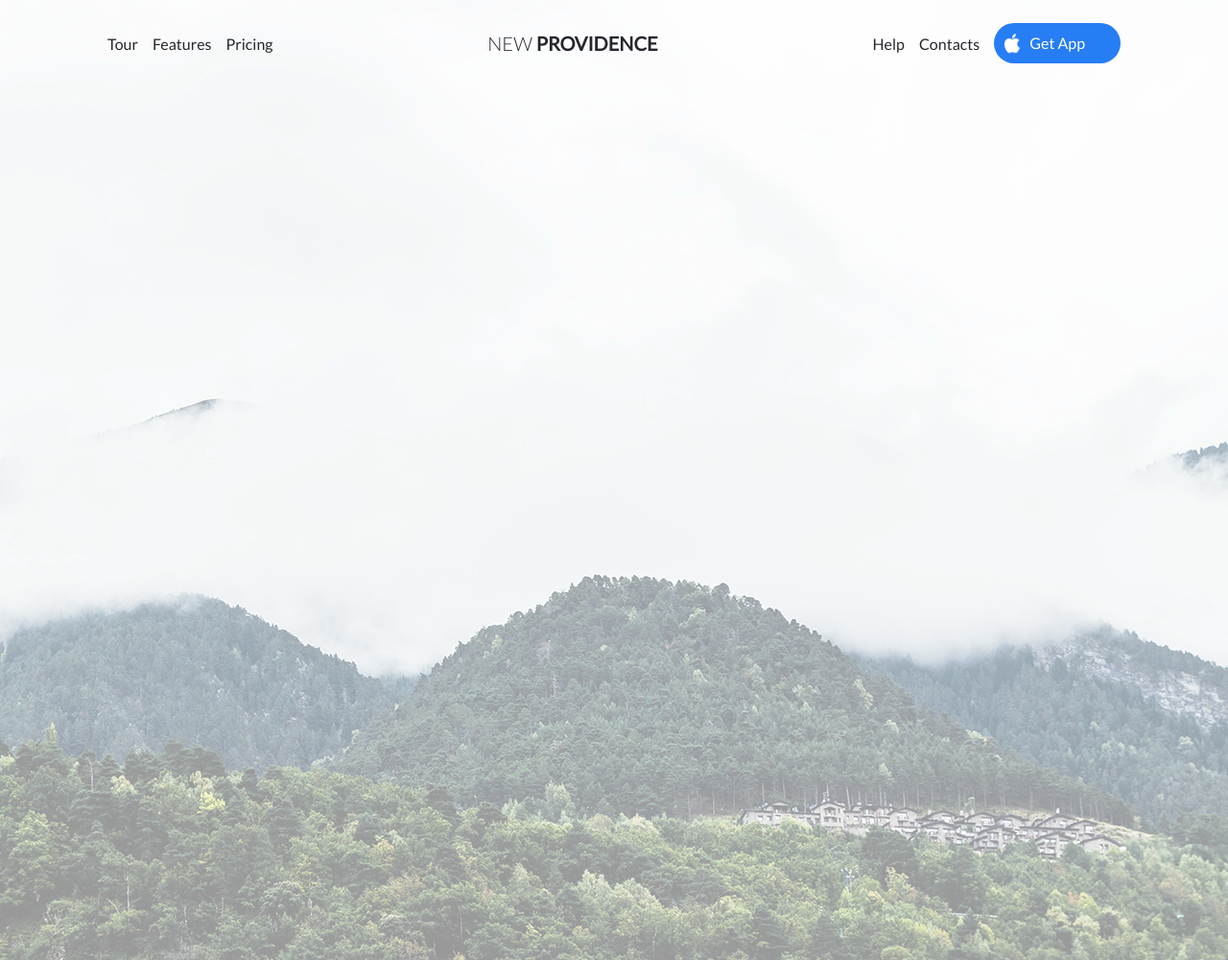
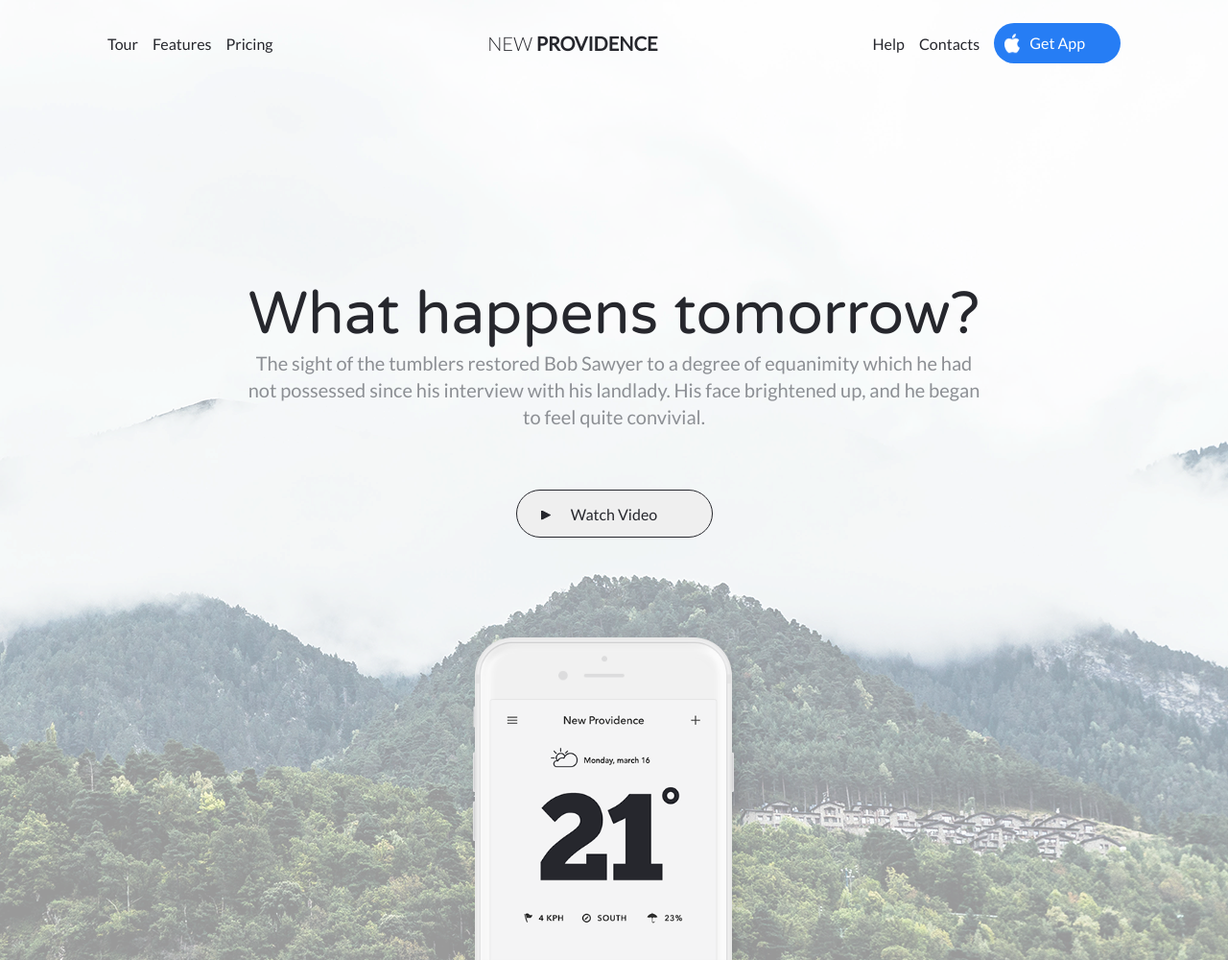
Before and after one commit to oldosxaksli/oldosxaksli.github.io, a PHP site: page / in a window 1280 px wide. Shown: the whole page at 96% size. Run offline with PHP 8.4, Linux system fonts and the light colour scheme.

Commit message:
app newprovidence

```diff
--- a/newprovidence/css/style.css
+++ b/newprovidence/css/style.css
@@ -24,6 +24,7 @@ body {
 	background-repeat: no-repeat;
 	background-position: top;
 	background-size: cover;
+	position: relative;
 }
 
 .one-header {
@@ -92,3 +93,71 @@ body {
 	font-weight: 300;
 	font-size: 20px;
 }
+
+.one-header__wrap-text {
+	margin-top: 202px;
+}
+
+.one-header__wrap-text__title {
+	text-align: center;
+	max-width: 788px;
+	color: #26272d;
+	font-family: "Varela Round";
+	font-size: 62px;
+	font-weight: 400;
+	line-height: 72px;
+	margin: 0 auto;
+}
+
+.one-header__wrap-text__paragraph {
+	text-align: center;
+	max-width: 780px;
+	margin-top: 40px;
+	color: #8c8f94;
+	font-family: Lato;
+	font-size: 20px;
+	font-weight: 400;
+	line-height: 28px;
+	margin: 0 auto;
+}
+
+.one-header__wrap-btn {
+	margin: 62px auto 0 auto;
+	max-width: 205px;
+}
+
+.start-video {
+	position: relative;
+	width: 205px;
+	height: 50px;
+	border-radius: 25px;
+	border: 1px solid #26272d;
+	color: #26272d;
+	font-family: Lato;
+	font-size: 16px;
+	font-weight: 400;
+	transition: all .3s ease;
+}
+
+.start-video::before {
+	position: absolute;
+	display: block;
+	content: url(../img/Play_Icon.svg);
+	transform: translateY(-50%);
+	top: 50%;
+	left: 25px;
+}
+
+.start-video:hover {
+	cursor: pointer;
+	opacity: .6;
+}
+
+.bottom-img {
+	position: absolute;
+	max-width: 349px;
+	width: 55%;
+	left: 50%;
+	bottom: 0;
+	transform: translateX(-50%);
+}
--- a/newprovidence/index.html
+++ b/newprovidence/index.html
@@ -39,7 +39,20 @@
 						</nav>
 					</div>
 				</header>
+
+				<div class="one-header__wrap-text">
+					<h2 class="one-header__wrap-text__title">
+						What happens tomorrow?
+					</h2>
+					<p class="one-header__wrap-text__paragraph">
+						The sight of the tumblers restored Bob Sawyer to a degree of equanimity which he had not possessed since his interview with his landlady. His face brightened up, and he began to feel quite convivial.
+					</p>
+					<div class="one-header__wrap-btn">
+						<button class="start-video">Watch Video</button>
+					</div>
+				</div>
 			</div>
+				<img src="img/iPhone_6.png" alt="Iphone-6" class="bottom-img">
 		</header>
 	</div>
 </body>
```
Also changed, not shown: newprovidence/img/Play_Icon.svg (added), newprovidence/img/iPhone_6.png (added).
